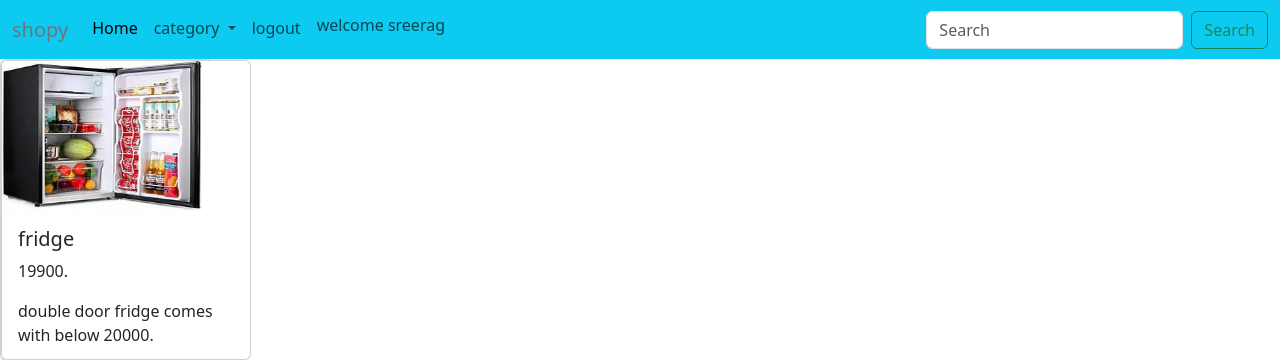
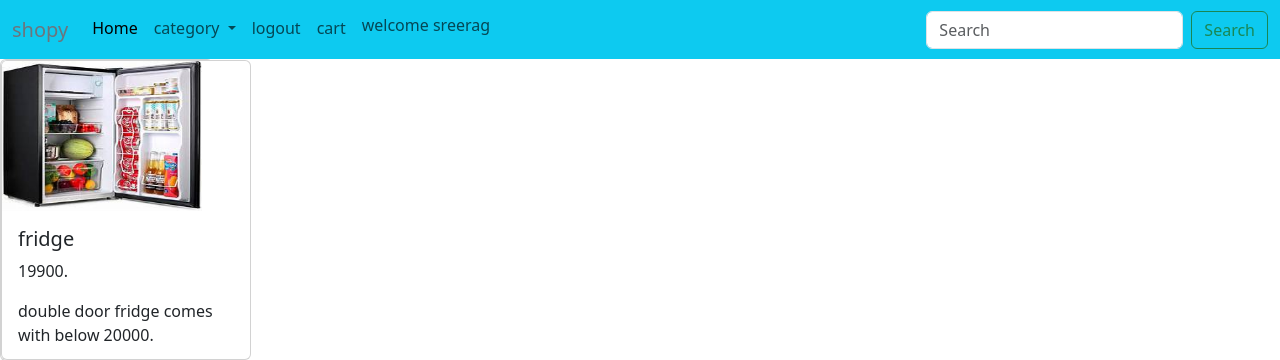
Before and after one commit to Sreeragtv007/shoping-webapp, a Django app: page /product/7/ in a window 1280 px wide. Shown: the top 360 px of the page. Run offline with Django 4.2, Linux system fonts and the light colour scheme; a user stored in the database is signed in; data comes from the database, SQL or seed files in the repository; parts of the project's set-up code (start-up, migrations or seed data) failed here and were passed over.

Commit message:
cart added and remove created sucessfully

```diff
--- a/app1/admin.py
+++ b/app1/admin.py
@@ -6,3 +6,4 @@ from .models import *
 admin.site.register(product)
 admin.site.register(category)
 admin.site.register(Review)
+admin.site.register(Cart)
--- a/app1/models.py
+++ b/app1/models.py
@@ -26,5 +26,14 @@ class Review(models.Model):
     review_body=models.TextField()
     created=models.DateTimeField(auto_now=True)
     product=models.ForeignKey(product,on_delete=models.CASCADE,default=True)
-class cart(models.Model):
-    name=models.ForeignKey(product,on_delete=models.CASCADE)
+
+class Cart(models.Model):
+    product=models.ForeignKey(product,on_delete=models.CASCADE)
+    name=models.CharField(max_length=100,blank=True,null=True)
+    price=models.IntegerField(null=True,blank=True)
+    disc=models.TextField(null=True,blank=True)
+    user=models.ForeignKey(User, on_delete=models.CASCADE,blank=True,null=True)
+    image=models.ImageField(upload_to='images',default='image not available')
+
+    def __str__(self):
+        return self.name
--- a/app1/templates/index.html
+++ b/app1/templates/index.html
@@ -57,6 +57,10 @@
           </li>{% if user.is_authenticated %}  <li class="nav-item">
             <a class="nav-link" href="{% url 'logout' %}">logout</a>
           </li>
+        </li>
+        <li class="nav-item">
+          <a class="nav-link" href="{% url 'cartdetail' %}">cart</a>
+        </li>
 
           <li class="nav-item">
             <a class="nav-link" href=""><h6> welcome  {{user}}</h6></a>
@@ -85,15 +89,16 @@
   {% block product %}
 
   {% endblock product %}
+  {% block cart %}
+
+  {% endblock cart %}
 
 
 
   {% block content %}
 
   {% endblock content %}
-  {% block cart %}
 
-  {% endblock cart %}
   {% if user.is_authenticated %}
   <div class="container">
     <div class="row">
--- a/app1/templates/productdetails.html
+++ b/app1/templates/productdetails.html
@@ -14,9 +14,7 @@
 
       </div>
     </div></div></a>
-    <a href=""><form action="" method="POST">
-      <div>add to cart</div>
-    </form></a>
+    <a href="{% url 'cart' data.id %}">add to cart</a>
 
   </div>
 
--- a/app1/urls.py
+++ b/app1/urls.py
@@ -9,6 +9,8 @@ urlpatterns = [
     path('login/',views.login_user,name='login'),
     path('logout/',views.logout_user,name='logout'),
     path('product/<str:pk>/',views.productDetails,name='productdetails'),
-    path('cart/',views.cart,name='cart'),
+    path('cart/<str:pk>/',views.cart,name='cart'),
+    path('cart/',views.cartdeatil,name='cartdetail'),
+    path('remove/<str:pk>/',views.removeCart,name='removecart'),
 
 ]
--- a/app1/views.py
+++ b/app1/views.py
@@ -1,5 +1,5 @@
 from django.shortcuts import redirect, render
-from .models import product,category,Review
+from .models import product,category,Review,Cart
 from django.contrib.auth.models import User
 from django.contrib import messages
 from django.contrib.auth import authenticate,login,logout
@@ -88,5 +88,20 @@ def productDetails(request,pk):
 
     return render(request,'productdetails.html',context)
 
-def cart(request):
+def cart(request,pk):
+    data=product.objects.get(id=pk)
+    cart=Cart.objects.create(name=data.name,price=data.price,disc=data.desc,product=data,user=request.user,image=data.image)
+    cart.save()
+    return redirect('productdetails',pk=data.id)
+
+def cartdeatil(request):
+
+    cart=Cart.objects.filter(user=request.user)
+    context={'cart':cart}
+
+    return render(request,'cart.html',context)
+def removeCart(request,pk):
+    cart=Cart.objects.get(id=pk)
+    cart.delete()
+
     return render(request,'cart.html')
```
Also changed, not shown: app1/templates/cart.html (+19 -1 lines), app1/migrations/0003_rename_name_cart_product.py (added), app1/migrations/0004_cart_disc_cart_name_cart_price.py (added), app1/migrations/0005_cart_user.py (added), app1/migrations/0006_cart_image.py (added).
